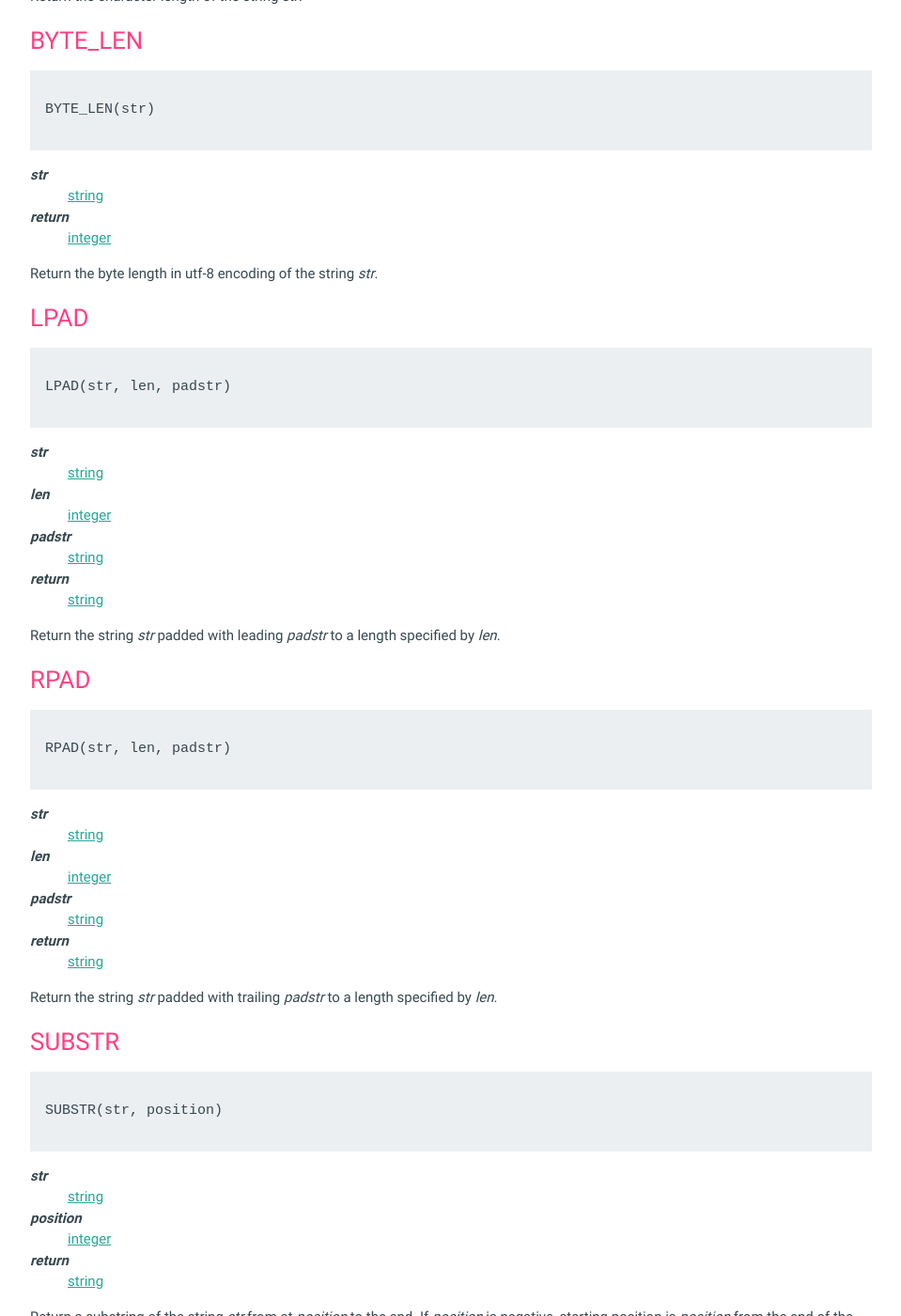
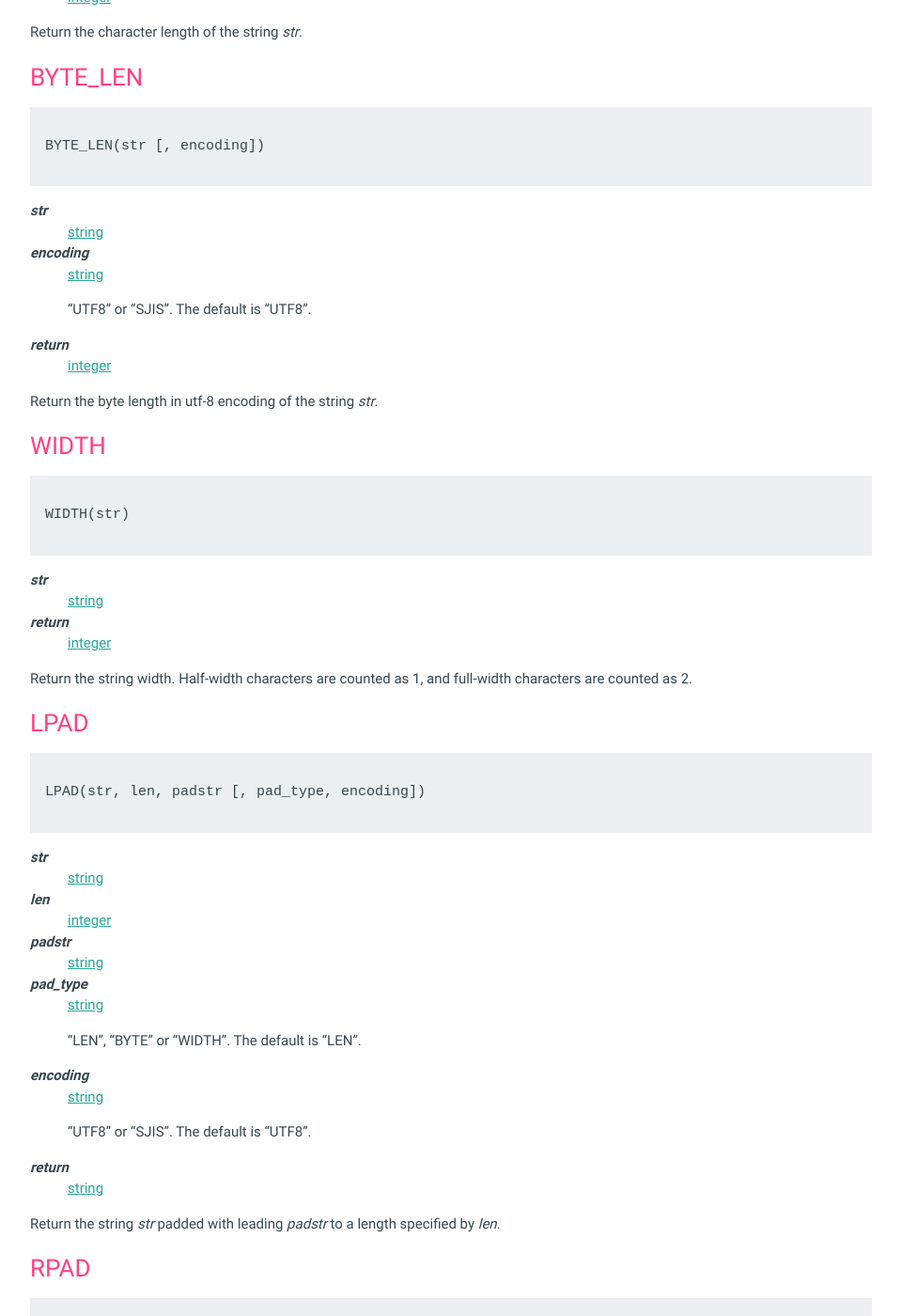
Before and after one commit to mithrandie/csvq, a Jekyll site: the page built from docs/_posts/2006-01-02-string-functions.md, in a window 1280 px wide and 1400 px high, scrolled down 4942 px. Shown: the whole window at 94% size, without its empty margins (160-1119 px from the left). Built offline with Jekyll 4.4.1, drawn with Linux system fonts in a browser that asks for light colours; some of the changed text lies outside the part shown.

Commit message:
Update docs.

````diff
--- a/docs/_posts/2006-01-02-string-functions.md
+++ b/docs/_posts/2006-01-02-string-functions.md
@@ -19,6 +19,7 @@ category: reference
 | [HEX_DECODE](#hex_decode) | Returns the string represented by the hexadecimal encoding |
 | [LEN](#len) | Returns the character length of the string |
 | [BYTE_LEN](#byte_len) | Returns the byte length in utf-8 encoding of the string |
+| [WIDTH](#width) | Returns the string width |
 | [LPAD](#lpad) | Returns the string left-side padded |
 | [RPAD](#rpad) | Returns the string right-side padded |
 | [SUBSTR](#substr) | Returns a substring of the string |
@@ -233,7 +234,27 @@ Return the character length of the string _str_.
 {: #byte_len}
 
 ```
-BYTE_LEN(str)
+BYTE_LEN(str [, encoding])
+```
+
+_str_
+: [string]({{ '/reference/value.html#string' | relative_url }})
+
+_encoding_
+: [string]({{ '/reference/value.html#string' | relative_url }})
+
+  "UTF8" or "SJIS". The default is "UTF8".
+
+_return_
+: [integer]({{ '/reference/value.html#integer' | relative_url }})
+
+Return the byte length in utf-8 encoding of the string _str_.
+
+### WIDTH
+{: #width}
+
+```
+WIDTH(str)
 ```
 
 _str_
@@ -242,13 +263,13 @@ _str_
 _return_
 : [integer]({{ '/reference/value.html#integer' | relative_url }})
 
-Return the byte length in utf-8 encoding of the string _str_.
+Return the string width. Half-width characters are counted as 1, and full-width characters are counted as 2.
 
 ### LPAD
 {: #lpad}
 
 ```
-LPAD(str, len, padstr)
+LPAD(str, len, padstr [, pad_type, encoding])
 ```
 
 _str_
@@ -260,6 +281,16 @@ _len_
 _padstr_
 : [string]({{ '/reference/value.html#string' | relative_url }})
 
+_pad_type_
+: [string]({{ '/reference/value.html#string' | relative_url }})
+
+  "LEN", "BYTE" or "WIDTH". The default is "LEN".
+
+_encoding_
+: [string]({{ '/reference/value.html#string' | relative_url }})
+
+  "UTF8" or "SJIS". The default is "UTF8".
+
 _return_
 : [string]({{ '/reference/value.html#string' | relative_url }})
 
@@ -269,7 +300,7 @@ Return the string _str_ padded with leading _padstr_ to a length specified by _l
 {: #rpad}
 
 ```
-RPAD(str, len, padstr)
+RPAD(str, len, padstr [, pad_type, encoding])
 ```
 
 _str_
@@ -280,6 +311,16 @@ _len_
 
 _padstr_
 : [string]({{ '/reference/value.html#string' | relative_url }})
+
+_pad_type_
+: [string]({{ '/reference/value.html#string' | relative_url }})
+
+  "LEN", "BYTE" or "WIDTH". The default is "LEN".
+
+_encoding_
+: [string]({{ '/reference/value.html#string' | relative_url }})
+
+  "UTF8" or "SJIS". The default is "UTF8".
 
 _return_
 : [string]({{ '/reference/value.html#string' | relative_url }})
````
Also changed, not shown: docs/_posts/2006-01-02-alter-table-query.md (+37 -0 lines), docs/_posts/2006-01-02-built-in.md (+2 -2 lines), docs/_posts/2006-01-02-command.md (+57 -56 lines), docs/_posts/2006-01-02-flag.md (+12 -11 lines), docs/_posts/2006-01-02-select-query.md (+33 -3 lines), README.md, 1 other file.
